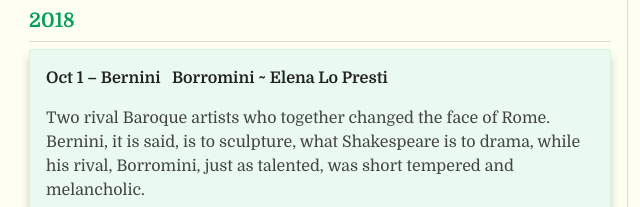
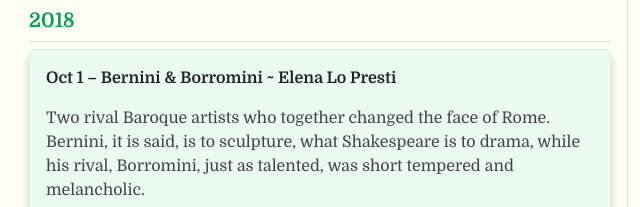
Before and after one commit to spencer/ringwoodangloitalian.co.uk, a website: page index.html in a window 1280 px wide. Shown: the part 189-396 px from the top of the page, 115-755 px from the left. Drawn offline with Linux system fonts and the light colour scheme.

Commit message:
Correct & Typo

```diff
--- a/index.html
+++ b/index.html
@@ -51,7 +51,7 @@
             <h3>2018</h3>
           </li>
           <li class="event upcoming" data-year="2018" data-month="10" data-day="1">
-              <h4>Oct 1 – Bernini &nbsp; Borromini ~ Elena Lo Presti</h4>
+              <h4>Oct 1 – Bernini &amp; Borromini ~ Elena Lo Presti</h4>
 Two rival Baroque artists who together changed the face of Rome.   Bernini, it is said, is to sculpture, what Shakespeare is to drama, while his rival, Borromini, just as talented, was short tempered and melancholic.
           </li>
           <li class="event upcoming" data-year="2018" data-month="11" data-day="5">
```
